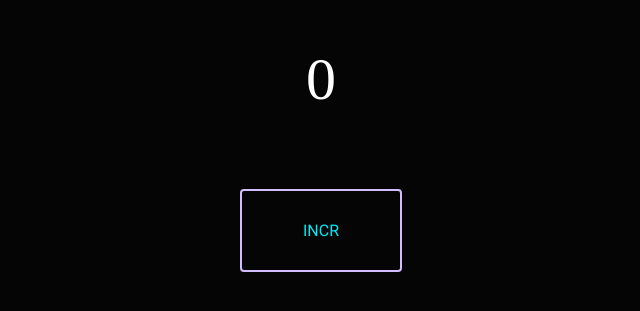
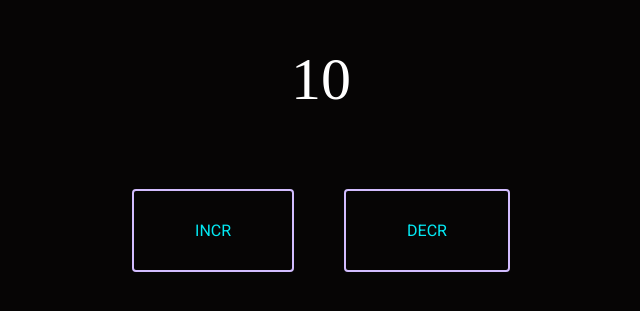
Before and after one commit to rahul001pachar/Restaurant_react, a React (Create React App) app: page / in a window 1280 px wide. Shown: the part 265-576 px from the top of the page, without its empty margins (319-959 px from the left). Built offline with nearby package versions, Linux system fonts and the light colour scheme.

Commit message:
usereducer

```diff
--- a/src/App.js
+++ b/src/App.js
@@ -1,7 +1,8 @@
 import React from "react";
-import UseEffect from "./Components/Hooks/useEffect";
+import UseReducer from "./Components/Hooks/useReducer";
+// import UseEffect from "./Components/Hooks/useEffect";
 
 const App = ()=>{
-  return <UseEffect/>;
+  return <UseReducer/>;
 }
 export default App
--- /dev/null
+++ b/src/Components/Hooks/useReducer.js
@@ -0,0 +1,43 @@
+import React, {useReducer} from 'react'
+import "./style.css"
+
+const reducer = (state,action)=>{
+    if(action.type==="INCR") {
+        state=state+1;
+    }
+    if(state >0 && action.type==="DECR")
+    {
+        state=state-1;
+    }
+    return state;
+};
+
+const UseReducer = () => {
+
+    const initData=10;
+    const [state,dispatch] = useReducer(reducer,initData);
+  return (
+    <>
+    <div className='center_div'>
+        <p>{state}</p>
+        <div className='button2' onClick={()=>dispatch({type:"INCR"})}>
+            <span></span>
+            <span></span>
+            <span></span>
+            <span></span>
+            INCR
+        </div>
+        <div className='button2' onClick={()=>dispatch({type:"DECR"})}>
+            <span></span>
+            <span></span>
+            <span></span>
+            <span></span>
+            DECR
+        </div>
+    </div>
+    </>
+
+  )
+}
+
+export default UseReducer
```
